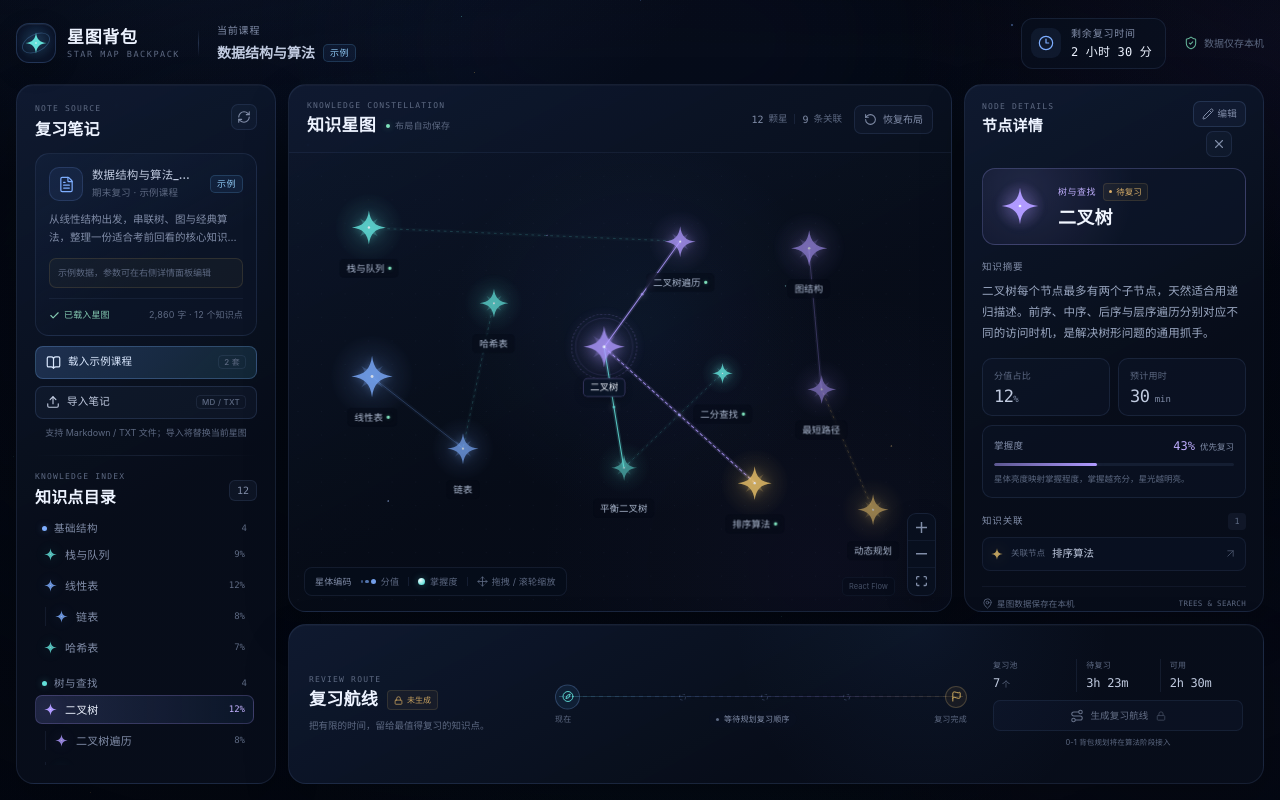
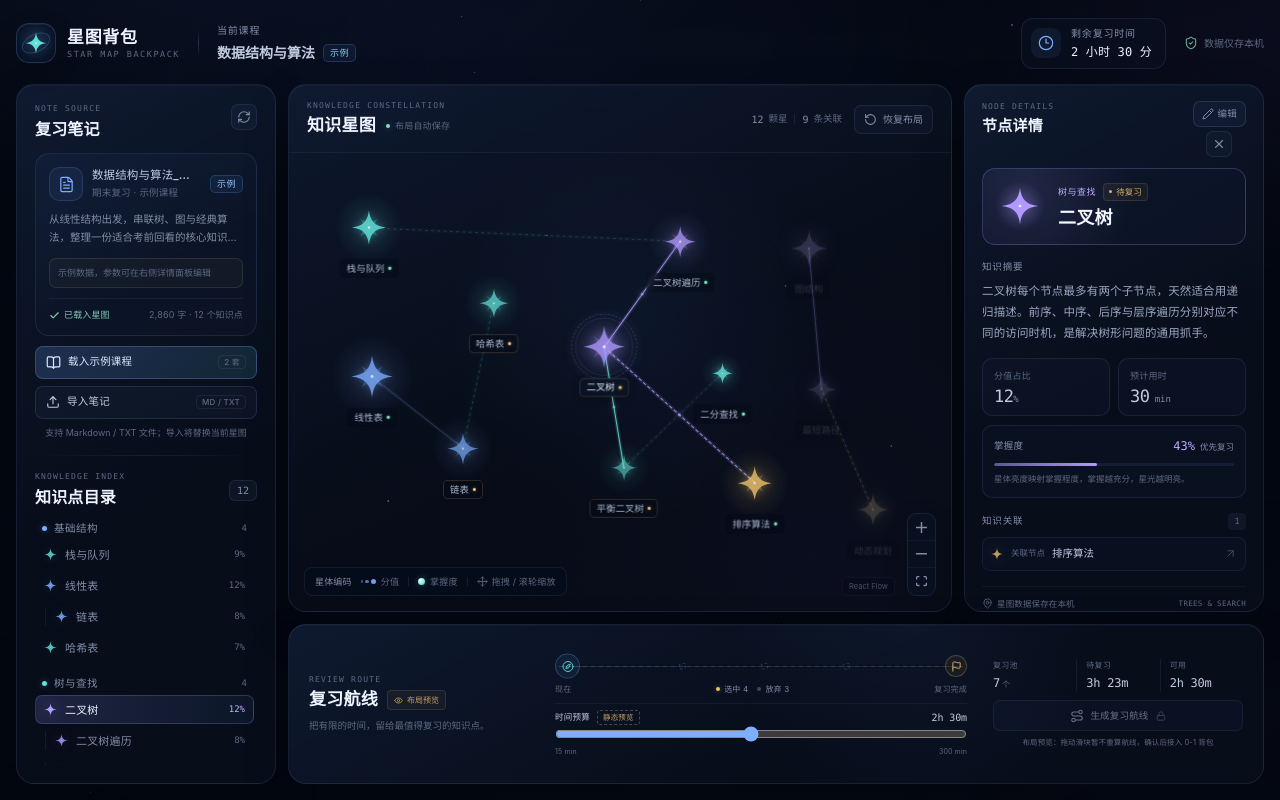
Before and after one commit to FengfengBug/star-map-backpack, a React (Vite) app: page / in a window 1280 px wide. Built offline with nearby package versions, Linux system fonts and the light colour scheme.

Commit message:
feat: 添加时间预算滑块与航线状态静态预览

```diff
--- a/src/App.tsx
+++ b/src/App.tsx
@@ -33,6 +33,7 @@ import type {
   KnowledgePoint,
   KnowledgePointEditableFields,
   KnowledgePointParameterFields,
+  ReviewRouteState,
 } from './types/knowledge';
 import type { NoteSourceSummary } from './types/noteSource';
 import {
@@ -51,6 +52,7 @@ import {
 import './App.css';
 
 const INITIAL_SELECTED_NODE_ID = 'binary-tree';
+const ROUTE_PREVIEW_SELECTED_COUNT = 4;
 
 function getSampleCourseEditKey(courseId: SampleCourseId) {
   return `sample:${courseId}`;
@@ -69,6 +71,30 @@ function withSelection(nodes: KnowledgeFlowNode[], selectedNodeId: string | null
     ...node,
     selected: node.id === selectedNodeId,
   }));
+}
+
+// 静态布局预览：固定取前 4 个待复习节点作为选中示例，确认后再替换为算法结果。
+function applyRoutePreview(
+  nodes: KnowledgeFlowNode[],
+  points: KnowledgePoint[],
+): KnowledgeFlowNode[] {
+  const pendingPoints = points.filter((point) => !point.reviewed);
+  const selectedIds = new Set(
+    pendingPoints.slice(0, ROUTE_PREVIEW_SELECTED_COUNT).map((point) => point.id),
+  );
+  const skippedIds = new Set(
+    pendingPoints.slice(ROUTE_PREVIEW_SELECTED_COUNT).map((point) => point.id),
+  );
+
+  return nodes.map((node) => {
+    const routeState: ReviewRouteState | null = selectedIds.has(node.id)
+      ? 'selected'
+      : skippedIds.has(node.id)
+        ? 'skipped'
+        : null;
+
+    return { ...node, data: { ...node.data, routeState } };
+  });
 }
 
 function applyNodeFields(
@@ -113,12 +139,13 @@ function StarMapWorkspace() {
   );
   const [initialNodes] = useState(() =>
     withSelection(
-      createKnowledgeNodes(coursePoints, loadNodePositions()),
+      applyRoutePreview(createKnowledgeNodes(coursePoints, loadNodePositions()), coursePoints),
       INITIAL_SELECTED_NODE_ID,
     ),
   );
   const [nodes, setNodes, onNodesChange] = useNodesState<KnowledgeFlowNode>(initialNodes);
   const [selectedNodeId, setSelectedNodeId] = useState<string | null>(INITIAL_SELECTED_NODE_ID);
+  const [budgetMinutes, setBudgetMinutes] = useState(sampleCourse.reviewWindowMinutes);
   const [toast, setToast] = useState<ToastState | null>(null);
   const toastCounter = useRef(0);
   const { fitView, getNodes } = useReactFlow<KnowledgeFlowNode, KnowledgeFlowEdge>();
@@ -189,7 +216,13 @@ function StarMapWorkspace() {
         : (points[0]?.id ?? null);
 
       setSelectedNodeId(defaultSelection);
-      setNodes(withSelection(createKnowledgeNodes(points), defaultSelection));
+      setBudgetMinutes(coursePackage.course.reviewWindowMinutes);
+      setNodes(
+        withSelection(
+          applyRoutePreview(createKnowledgeNodes(points), points),
+          defaultSelection,
+        ),
+      );
       notify(`已载入「${coursePackage.course.title}」示例课程，可拖动星体调整布局`);
       fitMapToCanvas();
     },
@@ -268,7 +301,10 @@ function StarMapWorkspace() {
 
   const handleResetLayout = useCallback(() => {
     setNodes(
-      withSelection(createKnowledgeNodes(coursePoints), selectedNodeId),
+      withSelection(
+        applyRoutePreview(createKnowledgeNodes(coursePoints), coursePoints),
+        selectedNodeId,
+      ),
     );
     clearNodePositions();
     notify('星图布局已恢复');
@@ -290,7 +326,12 @@ function StarMapWorkspace() {
       });
       setActiveSampleCourseId(null);
       setSelectedNodeId(null);
-      setNodes(withSelection(createKnowledgeNodes(course.points), null));
+      setNodes(
+        withSelection(
+          applyRoutePreview(createKnowledgeNodes(course.points), course.points),
+          null,
+        ),
+      );
       notify(`已导入 ${course.points.length} 个知识点，分值占比等参数待设置`);
       fitMapToCanvas();
     },
@@ -383,7 +424,8 @@ function StarMapWorkspace() {
         />
         <ReviewRoute
           nodes={nodes}
-          reviewWindowMinutes={sampleCourse.reviewWindowMinutes}
+          budgetMinutes={budgetMinutes}
+          onBudgetChange={setBudgetMinutes}
         />
       </main>
 
--- a/src/components/ReviewRoute.css
+++ b/src/components/ReviewRoute.css
@@ -160,19 +160,95 @@
 .route-map__waiting {
   display: inline-flex;
   align-items: center;
-  gap: 5px;
-  padding: 2px 7px;
+  gap: 9px;
+  padding: 2px 8px;
   border-radius: 99px;
   background: rgba(9, 17, 32, 0.7);
   color: var(--muted);
   white-space: nowrap;
 }
 
-.route-map__waiting-dot {
-  width: 3px;
-  height: 3px;
+.route-count {
+  display: inline-flex;
+  align-items: center;
+  gap: 4px;
+  white-space: nowrap;
+}
+
+.route-count__dot {
+  width: 4px;
+  height: 4px;
   border-radius: 50%;
-  background: var(--muted-2);
+}
+
+.route-count__dot--selected {
+  background: #e8c174;
+  box-shadow: 0 0 5px rgba(232, 193, 116, 0.4);
+}
+
+.route-count__dot--skipped {
+  background: rgba(154, 173, 205, 0.35);
+}
+
+.route-budget {
+  margin-top: 6px;
+  padding-top: 6px;
+  border-top: 1px solid rgba(128, 158, 219, 0.08);
+}
+
+.route-budget__head {
+  display: flex;
+  align-items: center;
+  gap: 7px;
+  color: var(--muted-2);
+  font-size: 8px;
+}
+
+.route-budget__head label {
+  color: var(--text-soft);
+  font-size: 8.5px;
+  letter-spacing: 0.03em;
+}
+
+.route-preview-tag {
+  padding: 1px 5px;
+  border: 1px dashed rgba(232, 193, 116, 0.3);
+  border-radius: 3px;
+  color: #c8a25f;
+  font-size: 7.5px;
+  letter-spacing: 0.02em;
+  white-space: nowrap;
+}
+
+.route-budget__head strong {
+  margin-left: auto;
+  color: var(--text-soft);
+  font-family: var(--font-mono);
+  font-size: 10px;
+  font-weight: 500;
+  letter-spacing: -0.01em;
+}
+
+.route-budget__slider {
+  width: 100%;
+  height: 16px;
+  margin: 1px 0 0;
+  accent-color: #7eaeff;
+  cursor: pointer;
+}
+
+.route-budget__slider:focus-visible {
+  border-radius: 3px;
+  outline: 2px solid rgba(126, 174, 255, 0.55);
+  outline-offset: 2px;
+}
+
+.route-budget__scale {
+  display: flex;
+  justify-content: space-between;
+  color: var(--muted-2);
+  font-size: 7px;
+  letter-spacing: 0.02em;
 }
 
 .route-side {
--- a/src/components/ReviewRoute.tsx
+++ b/src/components/ReviewRoute.tsx
@@ -1,17 +1,32 @@
-import { Compass, Flag, Lock, Route } from 'lucide-react';
+import { Compass, Eye, Flag, Lock, Route } from 'lucide-react';
 import type { KnowledgeFlowNode } from '../types/knowledge';
 import { formatDuration } from '../utils/star';
 import { sumPendingMinutes } from '../utils/knowledgeGraph';
 import './ReviewRoute.css';
 
+const MIN_BUDGET_MINUTES = 15;
+const MAX_BUDGET_MINUTES = 300;
+const BUDGET_STEP_MINUTES = 5;
+
 interface ReviewRouteProps {
   nodes: KnowledgeFlowNode[];
-  reviewWindowMinutes: number;
+  budgetMinutes: number;
+  onBudgetChange: (minutes: number) => void;
 }
 
-export function ReviewRoute({ nodes, reviewWindowMinutes }: ReviewRouteProps) {
+export function ReviewRoute({
+  nodes,
+  budgetMinutes,
+  onBudgetChange,
+}: ReviewRouteProps) {
   const pendingNodes = nodes.filter((node) => !node.data.reviewed);
   const pendingMinutes = sumPendingMinutes(nodes);
+  const selectedCount = nodes.filter(
+    (node) => node.data.routeState === 'selected',
+  ).length;
+  const skippedCount = nodes.filter(
+    (node) => node.data.routeState === 'skipped',
+  ).length;
 
   return (
     <section className="route-panel panel" aria-labelledby="review-route-heading">
@@ -20,14 +35,14 @@ export function ReviewRoute({ nodes, reviewWindowMinutes }: ReviewRouteProps) {
         <div className="route-intro__title">
           <h2 id="review-route-heading">复习航线</h2>
           <span className="route-status">
-            <Lock size={9} strokeWidth={2} aria-hidden="true" />
-            未生成
+            <Eye size={9} strokeWidth={2} aria-hidden="true" />
+            布局预览
           </span>
         </div>
         <p>把有限的时间，留给最值得复习的知识点。</p>
       </div>
 
-      <div className="route-map" role="img" aria-label="复习航线，等待背包算法生成路径">
+      <div className="route-map">
         <div className="route-map__track" aria-hidden="true">
           <span className="route-map__line" />
           <span className="route-map__stop route-map__stop--start">
@@ -43,10 +58,39 @@ export function ReviewRoute({ nodes, reviewWindowMinutes }: ReviewRouteProps) {
         <div className="route-map__labels" aria-hidden="true">
           <span>现在</span>
           <span className="route-map__waiting">
-            <span className="route-map__waiting-dot" />
-            等待规划复习顺序
+            <span className="route-count">
+              <span className="route-count__dot route-count__dot--selected" />
+              选中 {selectedCount}
+            </span>
+            <span className="route-count">
+              <span className="route-count__dot route-count__dot--skipped" />
+              放弃 {skippedCount}
+            </span>
           </span>
           <span>复习完成</span>
+        </div>
+
+        <div className="route-budget">
+          <div className="route-budget__head">
+            <label htmlFor="route-budget">时间预算</label>
+            <span className="route-preview-tag">静态预览</span>
+            <strong>{formatDuration(budgetMinutes)}</strong>
+          </div>
+          <input
+            id="route-budget"
+            className="route-budget__slider"
+            type="range"
+            min={MIN_BUDGET_MINUTES}
+            max={MAX_BUDGET_MINUTES}
+            step={BUDGET_STEP_MINUTES}
+            value={budgetMinutes}
+            aria-valuetext={`${formatDuration(budgetMinutes)}，静态预览，选中 ${selectedCount} 个，放弃 ${skippedCount} 个`}
+            onChange={(event) => onBudgetChange(Number(event.target.value))}
+          />
+          <div className="route-budget__scale" aria-hidden="true">
+            <span>{MIN_BUDGET_MINUTES} min</span>
+            <span>{MAX_BUDGET_MINUTES} min</span>
+          </div>
         </div>
       </div>
 
@@ -74,20 +118,22 @@ export function ReviewRoute({ nodes, reviewWindowMinutes }: ReviewRouteProps) {
           </div>
           <div className="route-stat">
             <span>可用</span>
-            <strong>{formatDuration(reviewWindowMinutes)}</strong>
+            <strong>{formatDuration(budgetMinutes)}</strong>
           </div>
         </div>
         <button
           type="button"
           className="route-action"
           disabled
-          title="0-1 背包航线规划将在算法阶段接入"
+          title="静态布局预览，确认后接入航线规划"
         >
           <Route size={14} strokeWidth={1.8} aria-hidden="true" />
           生成复习航线
           <Lock size={10} strokeWidth={2} aria-hidden="true" />
         </button>
-        <p className="route-side__hint">0-1 背包规划将在算法阶段接入</p>
+        <p className="route-side__hint">
+          布局预览：拖动滑块暂不重算航线，确认后接入 0-1 背包
+        </p>
       </div>
     </section>
   );
--- a/src/components/StarNode.css
+++ b/src/components/StarNode.css
@@ -13,6 +13,9 @@
   color: var(--tone);
   cursor: grab;
   user-select: none;
+  transition:
+    opacity 200ms ease,
+    filter 200ms ease;
 }
 
 .star-node.is-dragging {
@@ -142,6 +145,15 @@
   box-shadow: 0 0 5px rgba(124, 226, 188, 0.35);
 }
 
+.star-node__route-dot {
+  width: 4px;
+  height: 4px;
+  flex: 0 0 auto;
+  border-radius: 50%;
+  background: #e8c174;
+  box-shadow: 0 0 6px rgba(232, 193, 116, 0.45);
+}
+
 .star-node:hover .star-node__visual {
   opacity: min(1, calc(var(--star-intensity) + 0.13));
 }
@@ -193,6 +205,30 @@
   background: rgba(10, 20, 38, 0.95);
 }
 
+.star-node.is-route-selected .star-node__label {
+  border-color: rgba(232, 193, 116, 0.24);
+}
+
+.star-node.is-route-skipped {
+  opacity: 0.38;
+  filter: saturate(0.6);
+}
+
+.star-node.is-route-skipped:hover,
+.star-node.is-route-skipped.is-selected {
+  opacity: 1;
+  filter: none;
+}
+
+.star-node.is-route-skipped .star-node__label {
+  color: var(--muted-2);
+}
+
+.star-node.is-route-skipped:hover .star-node__label,
+.star-node.is-route-skipped.is-selected .star-node__label {
+  color: #aebbd2;
+}
+
 .react-flow__node-knowledge:focus-visible {
   outline: none;
 }
@@ -203,6 +239,7 @@
 }
 
 @media (prefers-reduced-motion: reduce) {
+  .star-node,
   .star-node__visual,
   .star-node__orbit,
   .star-node__glyph,
--- a/src/components/StarNode.tsx
+++ b/src/components/StarNode.tsx
@@ -39,6 +39,8 @@ function StarNodeComponent({ data, selected, dragging }: NodeProps<KnowledgeFlow
         `tone-${data.tone}`,
         selected ? 'is-selected' : '',
         dragging ? 'is-dragging' : '',
+        data.routeState === 'selected' ? 'is-route-selected' : '',
+        data.routeState === 'skipped' ? 'is-route-skipped' : '',
       ]
         .filter(Boolean)
         .join(' ')}
@@ -76,6 +78,9 @@ function StarNodeComponent({ data, selected, dragging }: NodeProps<KnowledgeFlow
       >
         <span className="star-node__title">{data.title}</span>
         {data.reviewed && <span className="star-node__reviewed-dot" aria-hidden="true" />}
+        {data.routeState === 'selected' && (
+          <span className="star-node__route-dot" aria-hidden="true" />
+        )}
       </span>
     </div>
   );
--- a/src/types/knowledge.ts
+++ b/src/types/knowledge.ts
@@ -39,6 +39,8 @@ export type KnowledgePointParameterFields = Pick<
   'scoreShare' | 'estimatedMinutes' | 'mastery'
 >;
 
+export type ReviewRouteState = 'selected' | 'skipped';
+
 export interface KnowledgeNodeData extends Record<string, unknown> {
   title: string;
   content: string;
@@ -50,6 +52,7 @@ export interface KnowledgeNodeData extends Record<string, unknown> {
   chapterId: ChapterId;
   tone: StarTone;
   relatedIds: string[];
+  routeState: ReviewRouteState | null;
 }
 
 export type KnowledgeFlowNode = Node<KnowledgeNodeData, 'knowledge'>;
--- a/src/utils/knowledgeGraph.ts
+++ b/src/utils/knowledgeGraph.ts
@@ -24,6 +24,7 @@ export function createKnowledgeNodes(
       chapterId: point.chapterId,
       tone: point.tone,
       relatedIds: point.relatedIds,
+      routeState: null,
     },
   }));
 }
```
Also changed, not shown: 1 other file (tests, documents, lock files or other folders).
